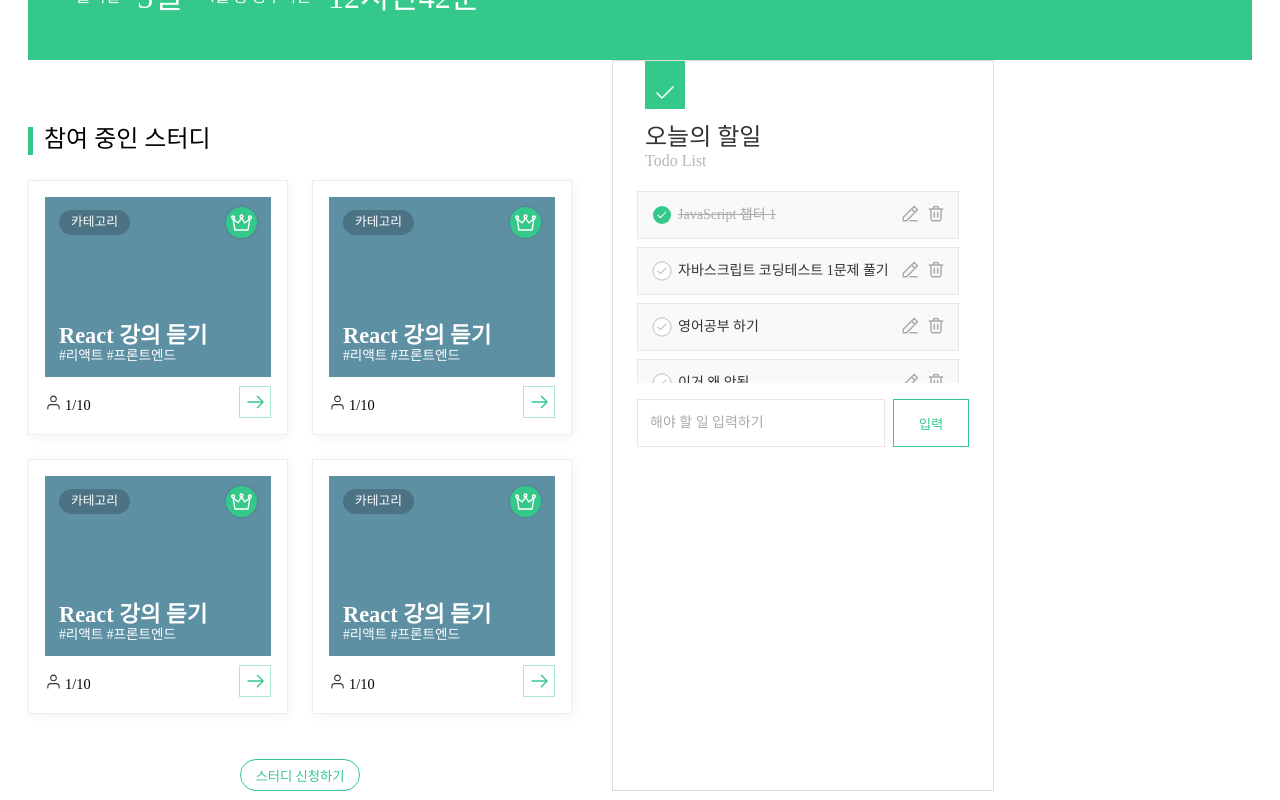
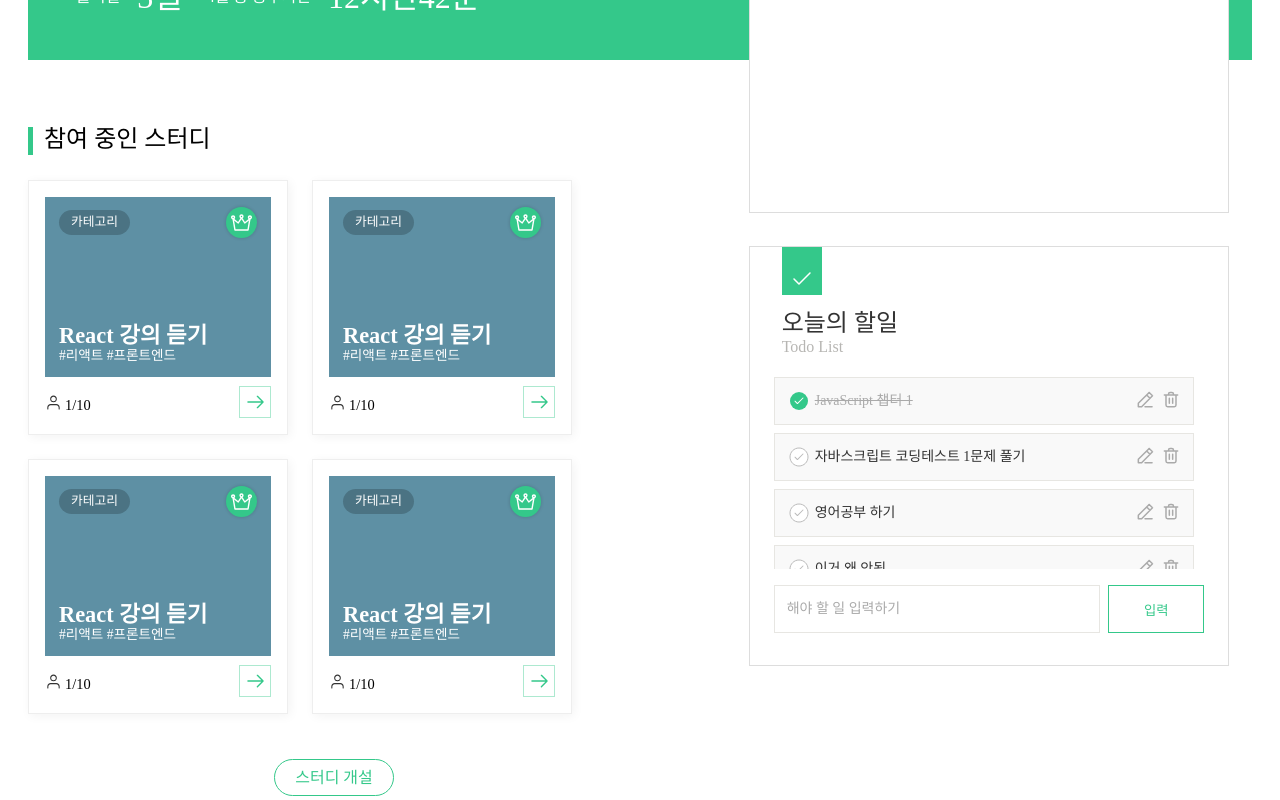
Before and after one commit to IRONDESK/moss, a Next.js app: page /my-page in a window 1280 px wide. Shown: the part 360-1160 px from the top of the page. Built offline with nearby package versions, Linux system fonts and the light colour scheme; no server answers; a web font is replaced by a local one.

Commit message:
:recycle: 마이페이지 Frontend 코드 리팩토링

```diff
--- a/src/components/MyPage/MyPageContainer.tsx
+++ b/src/components/MyPage/MyPageContainer.tsx
@@ -1,19 +1,26 @@
 import styled from '@emotion/styled';
-import { StudyList } from './StudyList';
+import { COLOR } from '../../constants';
 import { TodoList } from '../StudyMain/Todo';
 
 export const MyPageContainer = () => {
   return (
-    <>
-      <Container>
-        <StudyList />
-        <TodoList />
-      </Container>
-    </>
+    <Container>
+      <Calendar />
+      <TodoList />
+    </Container>
   );
 };
 
-const Container = styled.div`
+const Container = styled.section`
   display: flex;
-  gap: 40px;
+  flex-direction: column;
+  gap: 33px;
 `;
+
+const Calendar = styled.div`
+/* 임시로 만들어 놓은 자리 */
+  height: 450px;
+  padding: 48px 24px 16px;
+  background-color: ${COLOR.white};
+  border: 1px solid ${COLOR.boxBorder};
+`;
--- a/src/components/MyPage/StudyButton.tsx
+++ b/src/components/MyPage/StudyButton.tsx
@@ -25,9 +25,8 @@ export const StudyButton = ({ modal, setModal }: StudyModal) => {
   const [study, {loading, data, error}] = useMutation('/api/study/create');
   //useForm
   const { register, handleSubmit } = useForm<studyForm>();
-  const onSubmit: SubmitHandler<studyForm> = (data) => {
-    study(data);
-    console.log(data);
+  const onSubmit: SubmitHandler<studyForm> = async (data) => {
+    await study(data);
   };
 
   const getIsImage = (img: boolean) => {
@@ -38,7 +37,7 @@ export const StudyButton = ({ modal, setModal }: StudyModal) => {
     <>
     <StudyWrap>
       <StudySetBtn onClick={() => setModal((prev: boolean) => !prev)}>
-        스터디 신청하기
+        스터디 개설
       </StudySetBtn>
     </StudyWrap>
       {modal ? (
@@ -55,7 +54,7 @@ export const StudyButton = ({ modal, setModal }: StudyModal) => {
             <Label htmlFor="study-name">스터디 이름</Label>
             <Input
               {...register('studyName')}
-              name="name"
+              name="studyName"
               id="study-name"
               type="text"
               placeholder="스터디 이름을 작성해주세요"
@@ -63,7 +62,7 @@ export const StudyButton = ({ modal, setModal }: StudyModal) => {
             <Label htmlFor="study-des">소개</Label>
             <Input
             {...register('introduce')}
-              name="des"
+              name="introduce"
               id="study-des"
               type="text"
               placeholder="스터디 소개를 작성해주세요"
@@ -79,16 +78,16 @@ export const StudyButton = ({ modal, setModal }: StudyModal) => {
             <Label htmlFor="study-members">스터디 인원</Label>
             <Input
             {...register('membersLimit')}
-              name="member"
+              name="membersLimit"
               id="study-members"
               type="number"
-              min={5}
-              placeholder="스터디 인원 제한을 설정하세요"
+              min={3}
+              placeholder="최소 3인 이상의 인원을 설정해주세요"
             />
             <Label htmlFor="study-chatlink">카카오톡 오픈채팅 링크</Label>
             <Input
             {...register('chatLink')}
-              name="link"
+              name="chatLink"
               id="study-chatlink"
               type="text"
               placeholder="오픈 채팅 URL을 넣어주세요"
@@ -98,7 +97,7 @@ export const StudyButton = ({ modal, setModal }: StudyModal) => {
             </Label>
               <Select
               {...register('joinMsg')}
-                name="region"
+                name="joinMsg"
                 id="study-joinmsg"
               >
                 <option value="가입을 환영합니다🤚">가입을 환영합니다🤚</option>
@@ -124,12 +123,18 @@ const StudyWrap = styled.article`
 `;
 
 const StudySetBtn = styled.button`
+  padding: 5px 3px;
   display: inline-block;
   width: 120px;
-  height: 32px;
+  color: ${COLOR.main};
+  font-size: 16px;
+  line-height: 25px;
   border: 1px solid ${COLOR.main};
   border-radius: 40px;
-  color: ${COLOR.main};
+  &:hover {
+    background-color: ${COLOR.main};
+    color: ${COLOR.white};
+  }
 `;
 
 const Container = styled.section`
@@ -167,6 +172,7 @@ const Container = styled.section`
 
 const CloseBtn = styled.button`
   position: absolute;
+  cursor: pointer;
   top: 18px;
   right: 18px;
   background: url('./images/icons/close.png') no-repeat;
@@ -216,10 +222,11 @@ const Form = styled.form`
 `;
 
 const CreateButton = styled.button`
+  margin-top: 33px;
   width: 100%;
   height: 48px;
-  margin-top: 33px;
   background: ${COLOR.main};
+  font-size: 16px;
   color: ${COLOR.white};
   &:disabled {
     background: ${COLOR.gray};
--- a/src/pages/my-page/index.tsx
+++ b/src/pages/my-page/index.tsx
@@ -1,14 +1,32 @@
 import styled from '@emotion/styled';
 import { useState } from 'react';
 import { MyPageBanner } from '../../components/MyPage/MyPageBanner';
+import { StudyList } from '../../components/MyPage/StudyList';
 import { MyPageContainer } from '../../components/MyPage/MyPageContainer';
 
 export default function MyPage({ User, Logout }) {
   return (
     <Container>
       <MyPageBanner />
-      <MyPageContainer />
+      <TopWrap>
+        <MyPageContainer />
+      </TopWrap>
+      <BottomWrap>
+        <StudyList />
+      </BottomWrap>
     </Container>
   );
 }
-const Container = styled.div``;
+const Container = styled.main`
+  position: relative;
+`;
+const TopWrap = styled.section`
+  position: absolute;
+  padding: 23px;
+  top: 0;
+  right: 0;
+  width: 43%;
+`;
+const BottomWrap = styled.section`
+  width: 50%;
+`;
```
Also changed, not shown: src/pages/api/study/create.tsx (+3 -7 lines), 1 other file (tests, documents, lock files or other folders).
